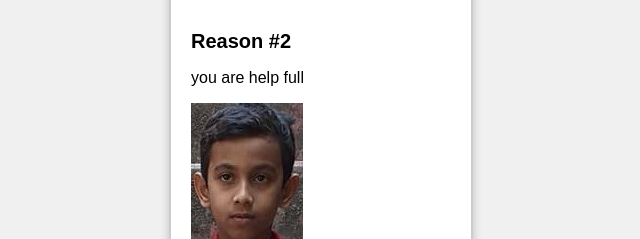
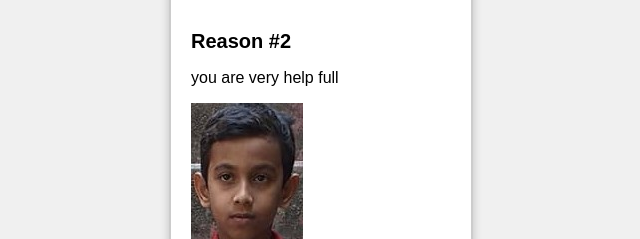
Before and after one commit to mustakim-1/nothing, a plain HTML site: page index.html in a window 1280 px wide. Both pictures are taken after a click on the button "Previous". Shown: the part 196-435 px from the top of the page, 319-959 px from the left. Drawn offline with Linux system fonts and the light colour scheme.

Commit message:
third commit

```diff
--- a/index.html
+++ b/index.html
@@ -69,7 +69,7 @@
         <div class="cover">Reasons Why I Love You</div>
         <div class="page" id="page1">
             <h1>Reason #2</h1>
-            <p>you are help full</p>
+            <p>you are very help full</p>
             <img src="images/73167289_102345267872883_1965923719561871360_n.jpg" alt="">
         </div>
         <div class="page" id="page2">
```
